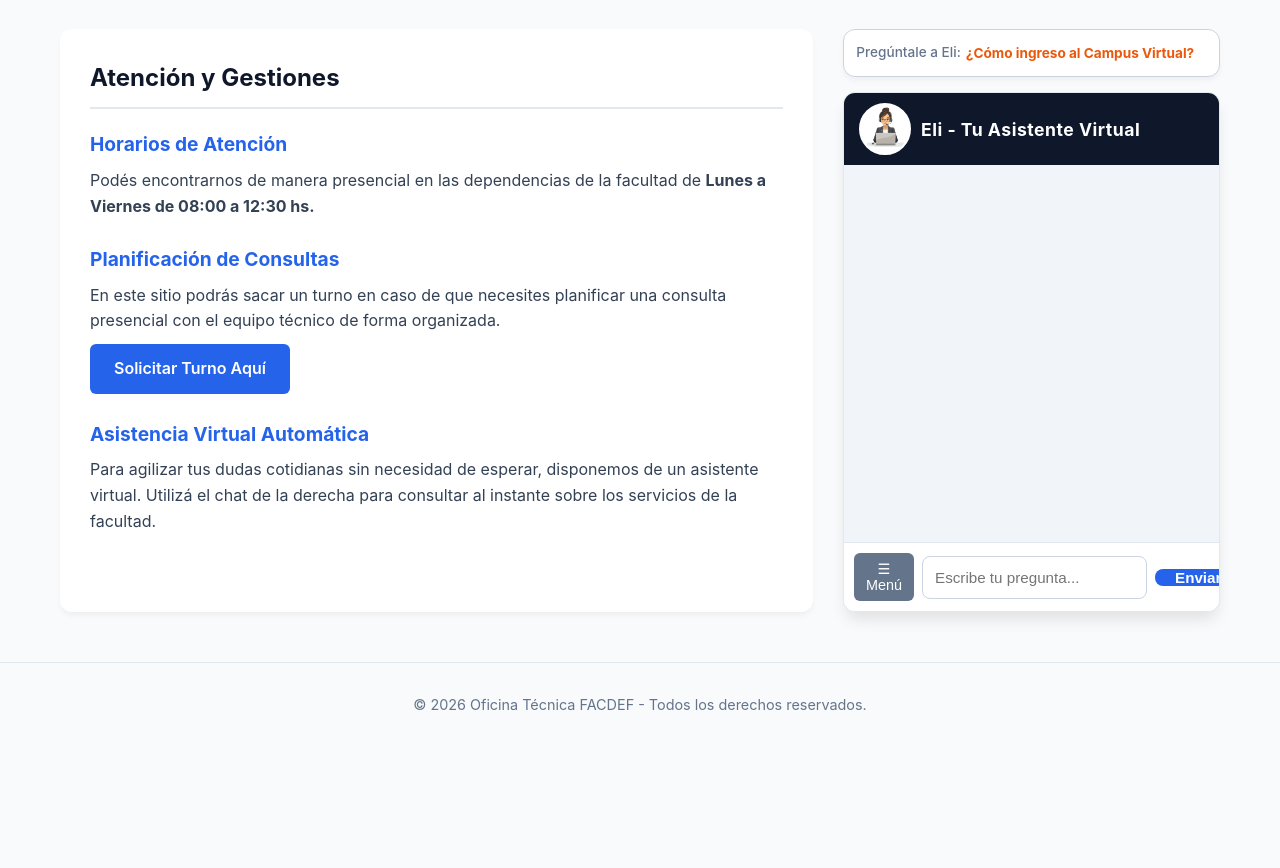
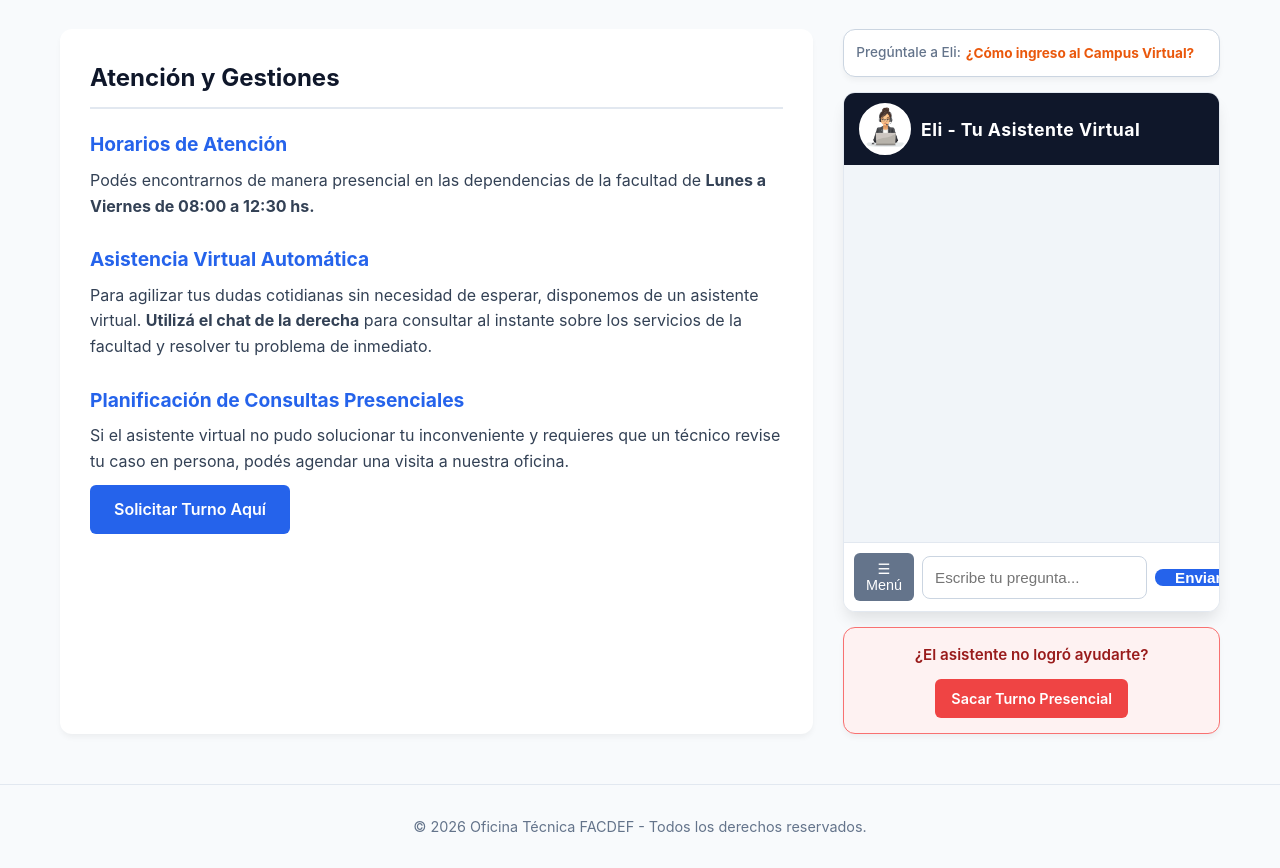
Before and after one commit to JICATS/OTSITE, a plain HTML site: page index.html in a window 1280 px wide. Shown: the part 395-1263 px from the top of the page. Before the commit the page ends 1141 px from the top, so only its background shows below. Drawn offline with Linux system fonts and the light colour scheme; no server answers.

Commit message:
Update index.html

```diff
--- a/index.html
+++ b/index.html
@@ -98,7 +98,6 @@
             margin-top: 10px;
         }
 
-        /* Contenedor del Chatbot modificado para usar iframe */
         .chatbot-container {
             background: var(--bg-card);
             border-radius: 12px;
@@ -108,11 +107,38 @@
             overflow: hidden;
         }
 
-        /* El iframe ocupa el 100% del contenedor asignado */
         .chatbot-iframe {
             width: 100%;
             height: 100%;
             border: none;
+        }
+
+        /* NUEVO: Estilos para el banner de rescate debajo del chat */
+        .alert-banner {
+            background-color: #fef2f2;
+            border: 1px solid #f87171;
+            border-radius: 12px;
+            padding: 15px;
+            text-align: center;
+            box-shadow: 0 4px 6px -1px rgba(0,0,0,0.05);
+        }
+
+        .alert-banner p {
+            color: #991b1b;
+            font-size: 0.95rem;
+            font-weight: 600;
+            margin-bottom: 12px;
+        }
+
+        .btn-alert {
+            display: inline-block;
+            background-color: #ef4444;
+            color: white;
+            text-decoration: none;
+            padding: 8px 16px;
+            border-radius: 6px;
+            font-weight: 600;
+            font-size: 0.9rem;
         }
 
         footer {
@@ -124,7 +150,6 @@
             margin-top: 50px;
         }
 
-        /* NUEVO: Estilos dedicados a la animación del carrusel de texto */
         @keyframes rotarPreguntas {
             0%, 13% { top: 0px; }
             16%, 29% { top: -20px; }
@@ -167,14 +192,14 @@
             </div>
 
             <div class="info-block">
-                <h3>Planificación de Consultas</h3>
-                <p>En este sitio podrás sacar un turno en caso de que necesites planificar una consulta presencial con el equipo técnico de forma organizada.</p>
-                <a href="https://docs.google.com/forms/d/e/1FAIpQLScqDr9J-XpBqx6rVUMtKLGU_lWLI4HJl_u9cHFxpCXntiLwpg/viewform?usp=header" target="blank" class="btn-turno">Solicitar Turno Aquí</a>
+                <h3>Asistencia Virtual Automática</h3>
+                <p>Para agilizar tus dudas cotidianas sin necesidad de esperar, disponemos de un asistente virtual. <strong>Utilizá el chat de la derecha</strong> para consultar al instante sobre los servicios de la facultad y resolver tu problema de inmediato.</p>
             </div>
 
             <div class="info-block">
-                <h3>Asistencia Virtual Automática</h3>
-                <p>Para agilizar tus dudas cotidianas sin necesidad de esperar, disponemos de un asistente virtual. Utilizá el chat de la derecha para consultar al instante sobre los servicios de la facultad.</p>
+                <h3>Planificación de Consultas Presenciales</h3>
+                <p>Si el asistente virtual no pudo solucionar tu inconveniente y requieres que un técnico revise tu caso en persona, podés agendar una visita a nuestra oficina.</p>
+                <a href="https://docs.google.com/forms/d/e/1FAIpQLScqDr9J-XpBqx6rVUMtKLGU_lWLI4HJl_u9cHFxpCXntiLwpg/viewform?usp=header" target="blank" class="btn-turno">Solicitar Turno Aquí</a>
             </div>
         </main>
 
@@ -205,6 +230,11 @@
                 <iframe src="chat html.html" class="chatbot-iframe" title="Chatbot Asistente"></iframe>
             </div>
 
+            <div class="alert-banner">
+                <p>¿El asistente no logró ayudarte?</p>
+                <a href="https://docs.google.com/forms/d/e/1FAIpQLScqDr9J-XpBqx6rVUMtKLGU_lWLI4HJl_u9cHFxpCXntiLwpg/viewform?usp=header" target="blank" class="btn-alert">Sacar Turno Presencial</a>
+            </div>
+
         </aside>
 
     </div>
```
Lines whose indentation alone changed are shown as unchanged.
